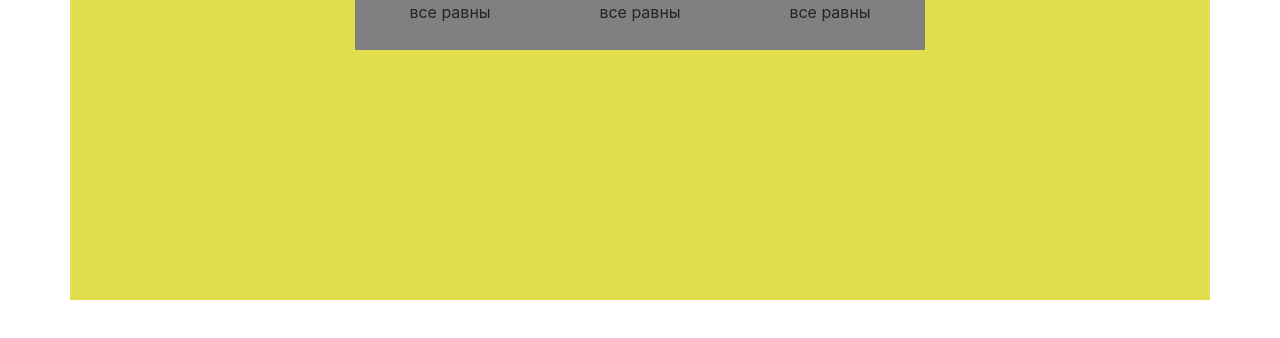
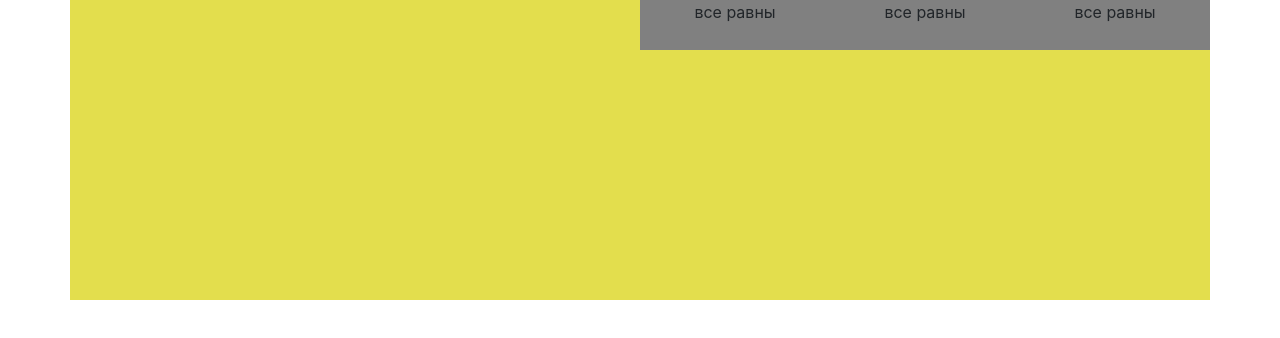
Before and after one commit to zip1982b/bootstrap_prj, a plain HTML site: page index.html in a window 1280 px wide. Drawn offline with nearby package versions, Linux system fonts and the light colour scheme.

Commit message:
horizontal alignment of columns - <div class=row justify-content-end(right)>

```diff
--- a/index.html
+++ b/index.html
@@ -14,7 +14,7 @@
 </head>
 <body>
 	<div class="container">
-		<div class="row justify-content-center">
+		<div class="row justify-content-end">
 		<!--
 			justify-content-start
 			justify-content-center
```
